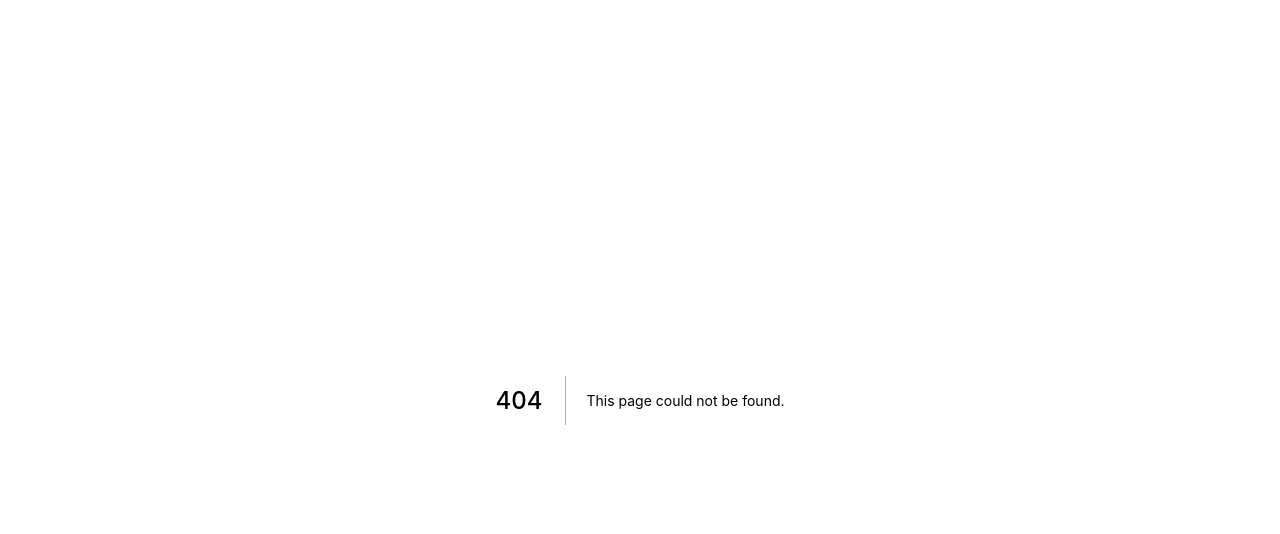
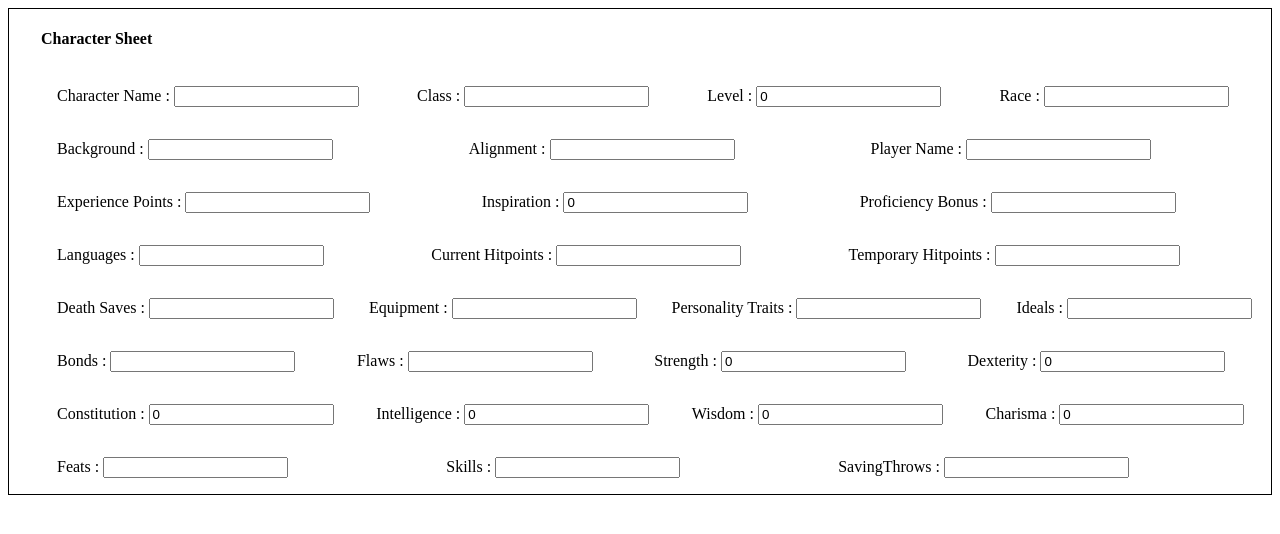
Before and after one commit to Jonathanko52/trpgplatform, a Next.js app: page /presentational/characterSheet in a window 1280 px wide. Before the commit this address had no page. Shown: the top 534 px of the page. Built offline with nearby package versions, Linux system fonts and the light colour scheme.

Commit message:
epihpahy regarding organization

```diff
--- a/pages/index.js
+++ b/pages/index.js
@@ -2,7 +2,7 @@ import Header from "./presentational/header";
 import Sidebar from "./presentational/sidebar";
 import Body from "./presentational/body";
 import GameMap from "./presentational/gameMap";
-import CharacterSheet from "./presentational/characterSheet2";
+import CharacterSheet from "./presentational/characterSheet";
 
 import { BrowserRouter as Router, Switch, Route } from "react-router-dom";
 
--- a/pages/presentational/characterSheet2.js
+++ b/pages/presentational/characterSheet.js
@@ -1,13 +1,13 @@
 import React from "react";
 import { createUseStyles } from "react-jss";
-import data from "./../../gameData/tables2.json";
+import data from "../../gameData/tables2.json";
 import Subtable from "./subtable";
 
 export const useStyles = createUseStyles({
   characterSheet: { border: "solid 1px", flexGrow: "1", paddingLeft: "2em" },
 });
 
-export function CharacterSheet2() {
+export function CharacterSheet() {
   const classes = useStyles();
   let contents = [];
   let pageData = data.characterSheet.noncalculatedValues;
@@ -22,4 +22,4 @@ export function CharacterSheet2() {
   );
 }
 
-export default CharacterSheet2;
+export default CharacterSheet;
--- a/pages/presentational/subtable.js
+++ b/pages/presentational/subtable.js
@@ -1,13 +1,12 @@
 import React from "react";
 import { createUseStyles } from "react-jss";
-import data from "./../../gameData/tables.json";
 
 export const useStyles = createUseStyles({
-  subTable: { flexGrow: "1" },
+  subTableContainer: {},
+  subTable: { flexWrap: "wrap", display: "flex" },
   subTableItem: {
     flexGrow: "1",
-    color: "red",
-    marginTop: "1em",
+    margin: "1em",
   },
 });
 
@@ -19,29 +18,25 @@ export function Subtable(props) {
   });
 
   return (
-    <div className={classes.subTable}>
-      <h4>{props.header}</h4>
-      {array}
+    <div className={classes.subTableContainer}>
+      <h4 className={classes.subTableHeader}>{props.header}</h4>
+      <div className={classes.subTable}>{array}</div>
     </div>
   );
 }
 
 export function SubtableItem(props) {
   const classes = useStyles();
-  console.log(typeof props.item);
   let value = props.value;
   if (Array.isArray(value)) {
     value = value.reduce((acc, cur) => {
       return acc + cur;
-    });
+    }, []);
   }
   return (
-    <div>
+    <div className={classes.subTableItem}>
       <label for="fname">{props.item} : </label>
-      <input
-        type="text"
-        value={props.value}
-        className={classes.subTableItem}></input>
+      <input type="text" value={props.value}></input>
     </div>
   );
 }
```
Also changed, not shown: pages/presentational/attribute.js (deleted, +0 -19 lines).
